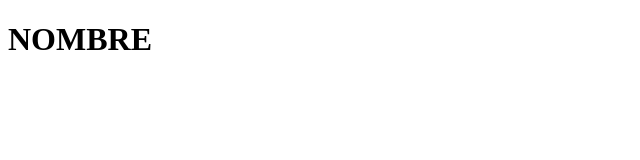
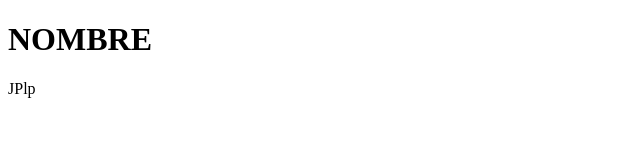
Before and after one commit to JoelCOsorio/system-admi, a plain HTML site: page contacto.html in a window 1280 px wide. Shown: the full height of the page, 0-640 px from the left. Drawn offline with Linux system fonts and the light colour scheme.

Commit message:
Actualizar contacto.html

```diff
--- a/contacto.html
+++ b/contacto.html
@@ -7,5 +7,6 @@
 </head>
 <body>
     <h1>NOMBRE</h1>
+    <p>JPlp</p>
 </body>
 </html>
```
